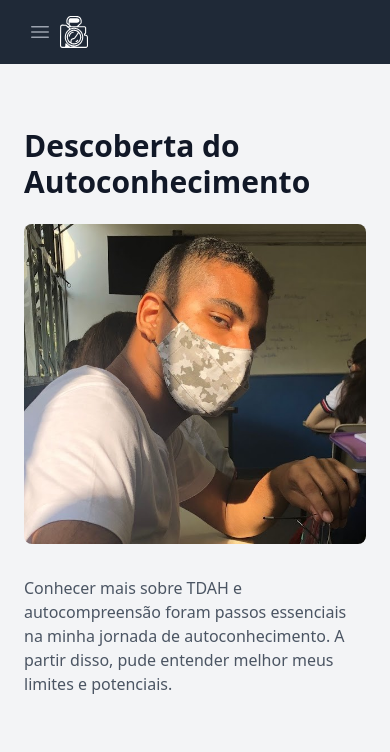
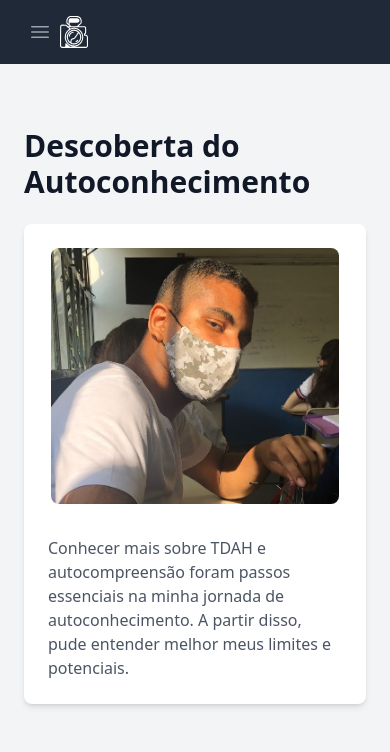
Before and after one commit to APB-Abner/CP2, a React (Vite) app: page /ac in a window 390 px wide. Shown: the top 752 px of the page. Built offline with nearby package versions, Linux system fonts and the light colour scheme.

Commit message:
Refactor ContentPage layout for improved styling and responsiveness

```diff
--- a/src/pages/ContentPage.jsx
+++ b/src/pages/ContentPage.jsx
@@ -208,10 +208,10 @@ function CategoryPage() {
                                 <h1 className="text-3xl font-bold text-gray-900">
                                     {item.name.charAt(0).toUpperCase() + item.name.slice(1)}
                                 </h1>
-                                <div className={`flex flex-col sm:flex-row ${categoryItems.length === 1 ? 'justify-center items-center gap-4' : ''} mt-6 w-full`}>
+                                <div className={`flex-col sm:flex-row ${categoryItems.length === 1 ? 'flex justify-center items-center gap-4 ' : ""}mt-6 w-full bg-white p-4 rounded-lg shadow-md`}>
                                     {/* Condicional para verificar se é imagem ou 3D */}
                                     {item.type === 'image' ? (
-                                        <div className="relative h-80 w-full overflow-hidden rounded-lg bg-white">
+                                        <div className="max-w-max h-64 bg-gray-200 rounded-lg overflow-hidden">
                                             <img
                                                 src={item.imageSrc}
                                                 alt={item.imageAlt}
@@ -228,7 +228,6 @@ function CategoryPage() {
                             </div>
                         ))}
                     </div>
-
                 </div>
             </div>
         </div>
```
